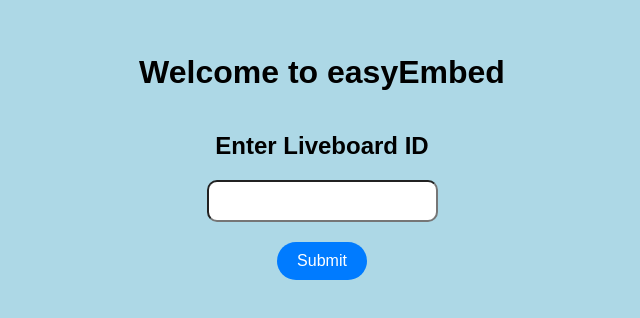
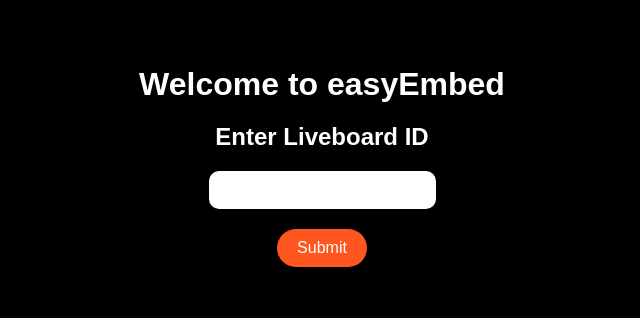
Before and after one commit to bhattaraiaman92/display-screen-app, a React (Create React App) app: page / in a window 1280 px wide. Shown: the part 244-562 px from the top of the page, without its empty margins (318-958 px from the left). Built offline with nearby package versions, Linux system fonts and the light colour scheme; what @thoughtspot/visual-embed-sdk would draw is missing.

Commit message:
Update LiveboardInput.css

```diff
--- a/src/LiveboardInput.css
+++ b/src/LiveboardInput.css
@@ -4,11 +4,17 @@
   align-items: center;
   justify-content: center;
   height: 100vh;
-  background-color: lightblue;
+  background-color: black; /* Changed background color to black */
+}
+
+.input-container h1 {
+  margin-bottom: 0px;
+  color: white; /* Ensures the heading is visible on a black background */
 }
 
 .input-container h2 {
   margin-bottom: 20px;
+  color: white; /* Ensures the heading is visible on a black background */
 }
 
 .input-container input {
@@ -16,18 +22,23 @@
   margin-bottom: 20px;
   font-size: 16px;
   border-radius: 10px;
+  border: none; /* Optional: Remove input border for a cleaner look */
+}
+
+.input-container input::placeholder {
+  color: #ccc; /* Ensures placeholder text is readable on a dark background */
 }
 
 .input-container button {
   padding: 10px 20px;
   font-size: 16px;
-  background-color: #007bff;
-  color: white;
+  background-color: rgb(255, 86, 31); /* Changed button color to yellow */
+  color: white; /* Button font color is white */
   border: none;
   border-radius: 100px;
   cursor: pointer;
 }
 
 .input-container button:hover {
-  background-color: #e89d25;
+  background-color: #ffc107; /* Darker shade of yellow for hover effect */
 }
```
